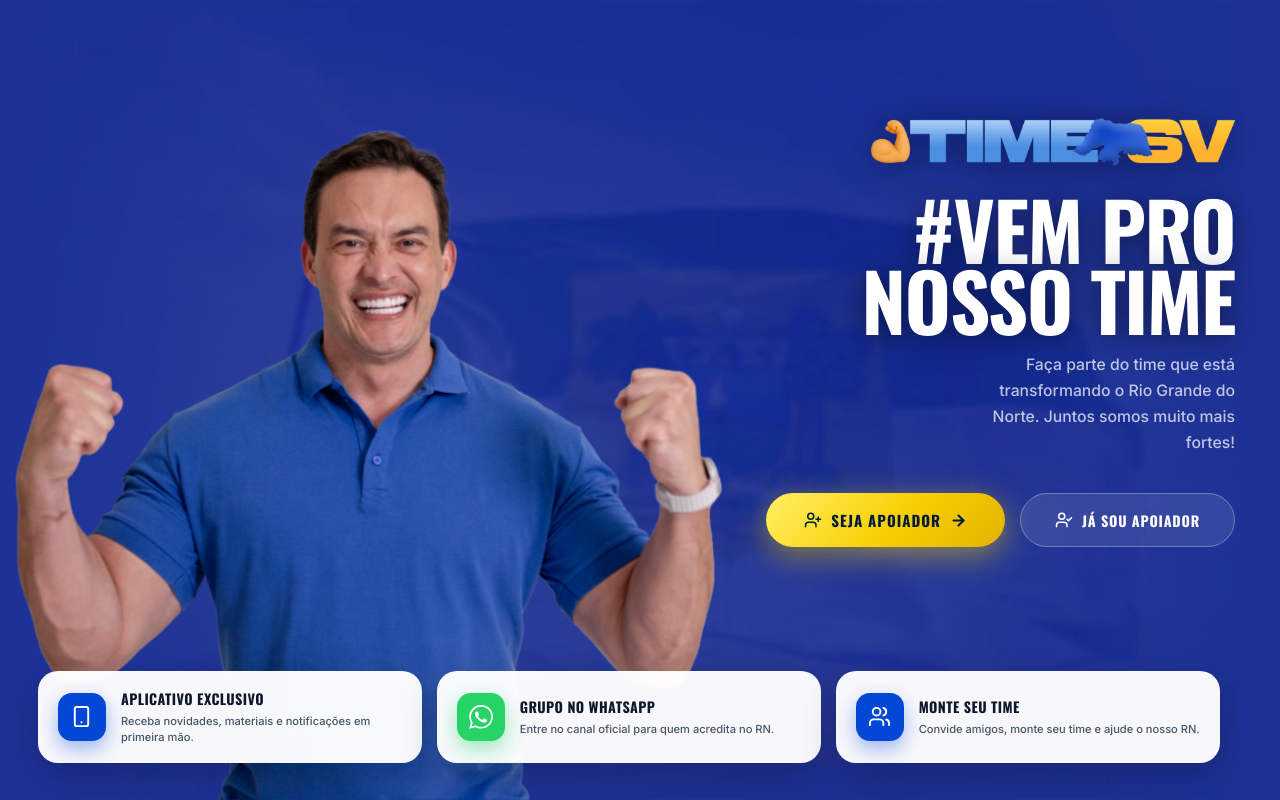
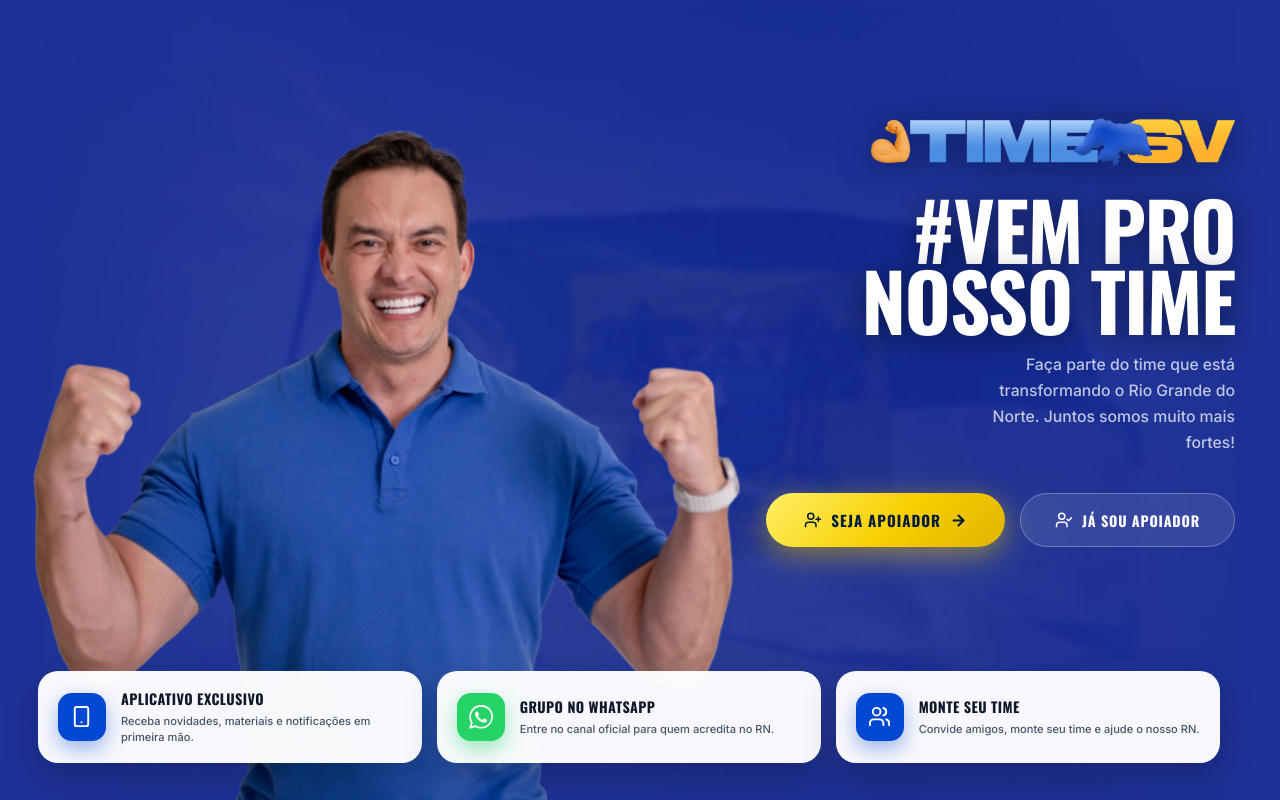
Before and after one commit to ReneBM/Apoiadores, a React (Vite) app in the folder frontend/: page /lp in a window 1280 px wide. Built offline with nearby package versions, Linux system fonts and the light colour scheme; no server answers; a web font is replaced by a local one.

Commit message:
style: LP - ajuste fino final: move foto um pouquinho para a direita (paddingLeft 2.2rem)

```diff
--- a/frontend/src/pages/LandingPage.jsx
+++ b/frontend/src/pages/LandingPage.jsx
@@ -267,7 +267,7 @@ export default function LandingPage() {
           display: 'flex',
           alignItems: 'flex-end',
           justifyContent: 'flex-start',
-          paddingLeft: '1rem',
+          paddingLeft: '2.2rem',
           overflow: 'visible',
           opacity: 0,
           animation: 'lpFadeInLeft 1.15s cubic-bezier(0.22,1,0.36,1) 0.15s forwards',
```
